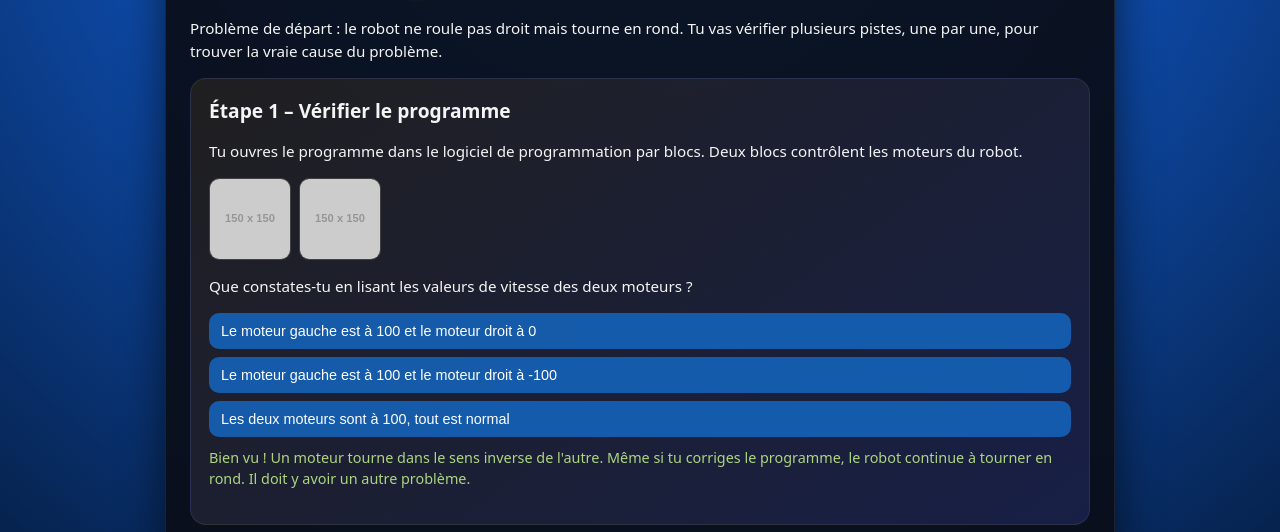
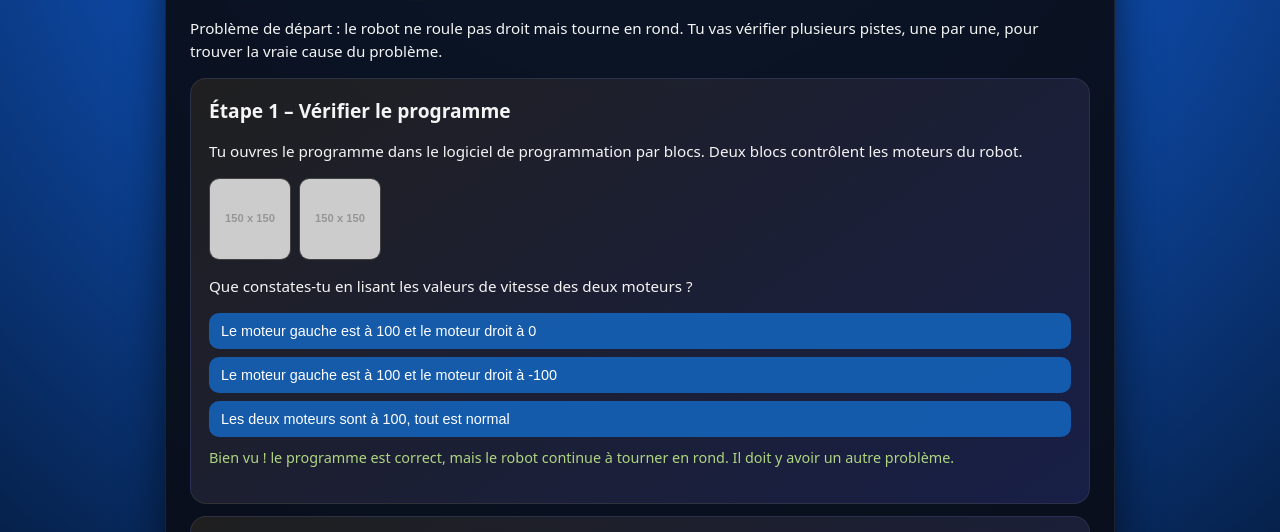
Before and after one commit to nemrod10/escapegame, a plain HTML site: page index.html in a window 1280 px wide. Both pictures are taken after a click on the button "Les deux moteurs sont à 100, tout est normal". Shown: the part 238-770 px from the top of the page. Drawn offline with Linux system fonts and the light colour scheme; placeholder pictures from the web are drawn by us.

Commit message:
Update index.html

```diff
--- a/index.html
+++ b/index.html
@@ -405,7 +405,7 @@
 
     function bonneEtape1() {
       const el = document.getElementById("etape1_feedback");
-      el.textContent = "Bien vu ! Un moteur tourne dans le sens inverse de l'autre. Même si tu corriges le programme, le robot continue à tourner en rond. Il doit y avoir un autre problème.";
+      el.textContent = "Bien vu ! le programme est correct, mais le robot continue à tourner en rond. Il doit y avoir un autre problème.";
       el.classList.remove("error");
       el.classList.add("ok");
       document.getElementById("etape2").style.display = "block";
```
